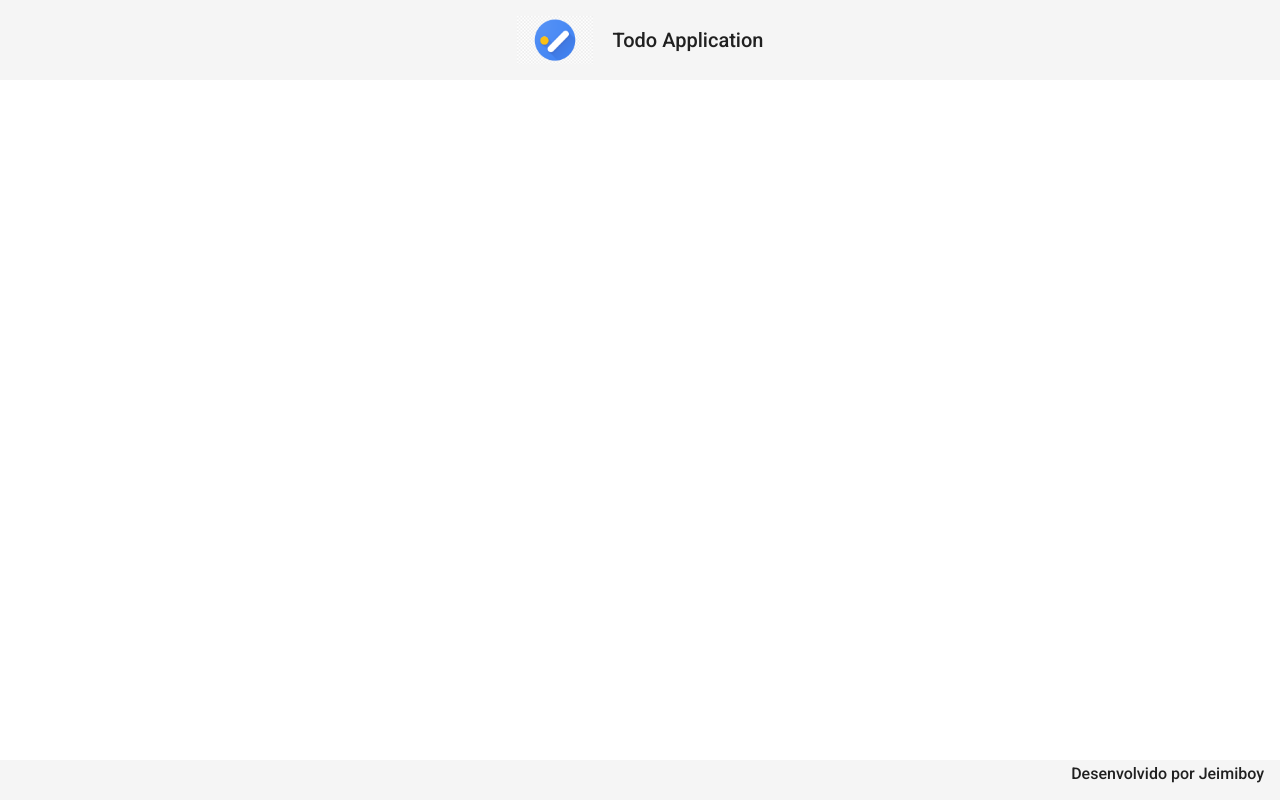
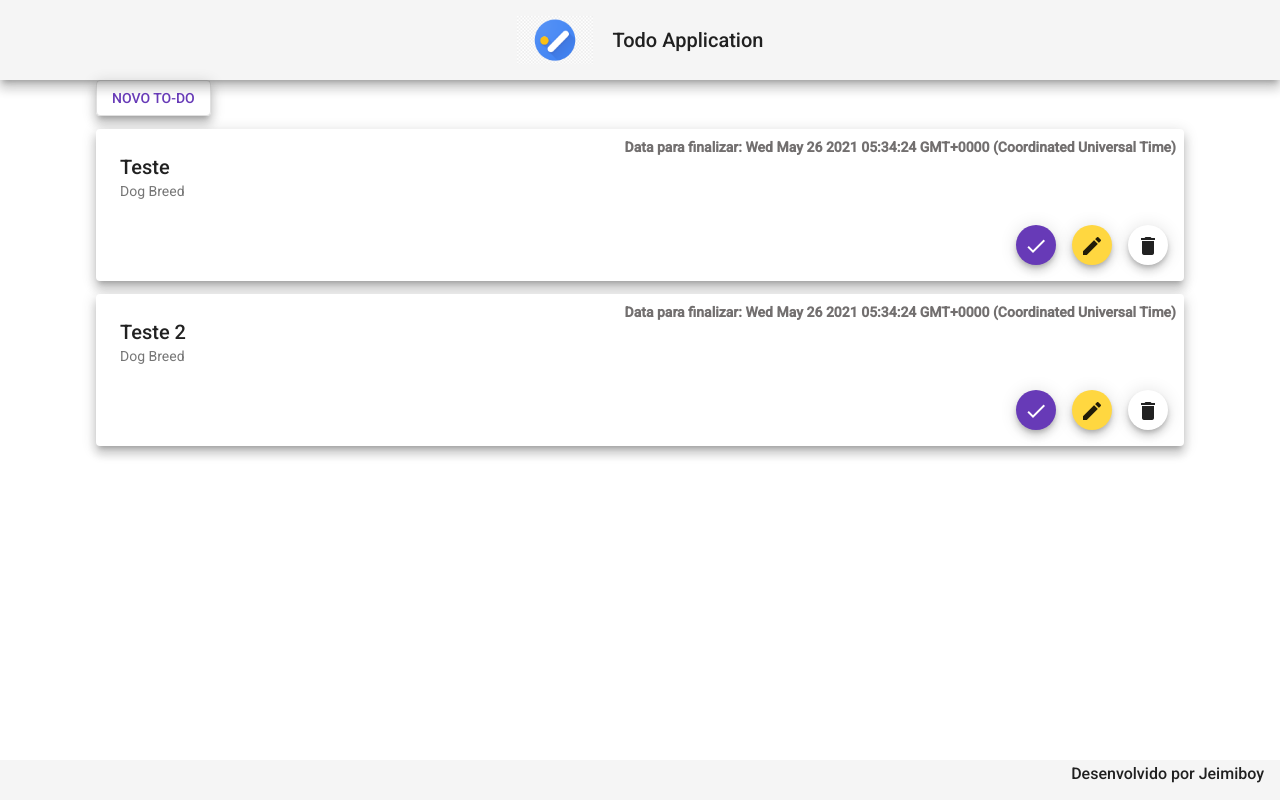
Before and after one commit to Jeimissonb/todo-angular, an Angular app: page / in a window 1280 px wide. Built offline with nearby package versions, Linux system fonts and the light colour scheme.

Commit message:
Criado o componente read-all para listar os todos, além de ter sido criado a classe de modelo do todo

```diff
--- a/src/app/app.component.html
+++ b/src/app/app.component.html
@@ -1,2 +1,3 @@
 <app-header></app-header>
 <app-footer></app-footer>
+<app-read-all></app-read-all>
--- a/src/app/components/header/header.component.html
+++ b/src/app/components/header/header.component.html
@@ -1,4 +1,4 @@
-<mat-toolbar class="header">
+<mat-toolbar class="header mat-elevation-z8">
     <span>
         <img src="assets/img/todologo.png" alt="">
     </span>
--- /dev/null
+++ b/src/app/components/read-all/read-all.component.css
@@ -0,0 +1,33 @@
+.container {
+    width: 85%;
+    margin: auto;
+}
+
+.content{
+    width: 100%;
+}
+
+.novo-todo{
+    width: 100%;
+    margin-top: 3rem;
+}
+
+mat-card {
+    margin-top: .8rem;
+    padding: .5rem;
+}
+
+p{
+    text-align: end;
+    font-weight: 600;
+    color: rgb(114, 111, 111);
+    margin-bottom: 0;
+}
+
+.actions {
+    text-align: end;
+}
+
+.actions button{
+    margin: .5rem;
+}
--- /dev/null
+++ b/src/app/components/read-all/read-all.component.html
@@ -0,0 +1,25 @@
+<div class="container">
+    <button class="noto-todo mat-elevation-z8" mat-stroked-button color="primary">NOVO TO-DO</button>
+
+    <div class="content" *ngFor="let item of list">
+        <mat-card class="mat-elevation-z8">
+            <p>Data para finalizar: {{ item.dataParaFinalizar }}</p>
+            <mat-card-header>
+                <mat-card-title>{{ item.titulo }}</mat-card-title>
+                <mat-card-subtitle>Dog Breed</mat-card-subtitle>
+            </mat-card-header>
+
+            <div class="actions">
+                <button mat-mini-fab color="primary">
+                    <mat-icon> done </mat-icon>
+                </button>
+                <button mat-mini-fab color="accent">
+                    <mat-icon> edit </mat-icon>
+                </button>
+                <button mat-mini-fab color="warm">
+                    <mat-icon> delete </mat-icon>
+                </button>
+            </div>
+        </mat-card>
+    </div>
+</div>
--- /dev/null
+++ b/src/app/components/read-all/read-all.component.ts
@@ -0,0 +1,27 @@
+import { Component, OnInit } from '@angular/core';
+import { Todo } from 'src/app/models/todo';
+
+@Component({
+  selector: 'app-read-all',
+  templateUrl: './read-all.component.html',
+  styleUrls: ['./read-all.component.css']
+})
+export class ReadAllComponent implements OnInit {
+  list: Todo [] = [
+    {
+       titulo: "Teste",
+       dataParaFinalizar: new Date,
+       finalizado: false
+    },
+    {
+      titulo: "Teste 2",
+      dataParaFinalizar: new Date,
+      finalizado: false
+    }
+  ]
+  constructor() { }
+
+  ngOnInit(): void {
+  }
+
+}
--- /dev/null
+++ b/src/app/models/todo.ts
@@ -0,0 +1,7 @@
+export interface Todo {
+    id?: String,
+    titulo: String,
+    descricao?: String,
+    dataParaFinalizar: Date,
+    finalizado: Boolean
+}
```
Also changed, not shown: src/app/app.module.ts (+11 -1 lines).
